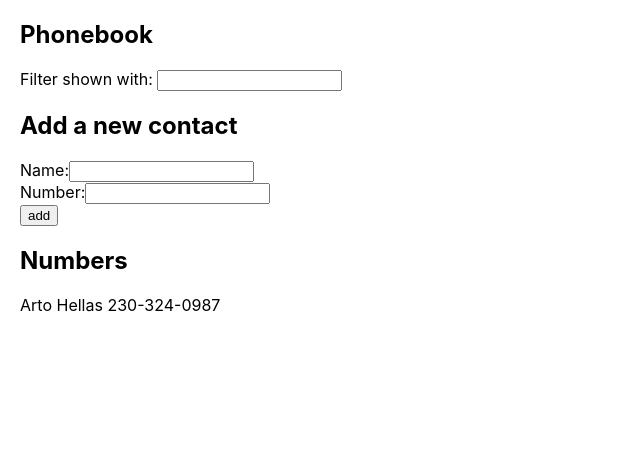
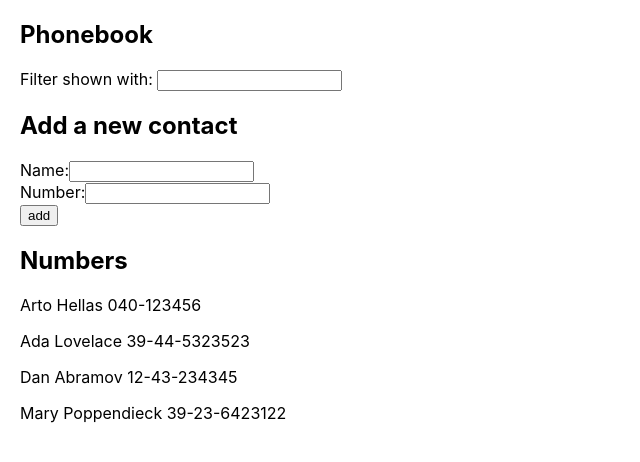
Before and after one commit to Taylor-Griffin/phonebook, a React (Create React App) app: page / in a window 1280 px wide. Shown: the top 462 px of the page, without its empty margins (0-640 px from the left). Built offline with nearby package versions, Linux system fonts and the light colour scheme; data requests are answered from the project's data file; the HTML template or start-up script is replaced by a standard one.

Commit message:
complete step 6

```diff
--- /dev/null
+++ b/db.json
@@ -0,0 +1,24 @@
+{
+    "persons":[
+      {
+        "name": "Arto Hellas",
+        "number": "040-123456",
+        "id": 1
+      },
+      {
+        "name": "Ada Lovelace",
+        "number": "39-44-5323523",
+        "id": 2
+      },
+      {
+        "name": "Dan Abramov",
+        "number": "12-43-234345",
+        "id": 3
+      },
+      {
+        "name": "Mary Poppendieck",
+        "number": "39-23-6423122",
+        "id": 4
+      }
+    ]
+  }
--- a/src/App.js
+++ b/src/App.js
@@ -1,15 +1,20 @@
-import { useState } from 'react';
+import axios from 'axios';
+import { useState, useEffect } from 'react';
 import Filter from './components/Filter';
 import PersonForm from './components/PersonForm';
 import Persons from './components/Persons';
 
 const App = () => {
-  const [persons, setPersons] = useState([
-    { name: 'Arto Hellas', number: '230-324-0987' },
-  ]);
+  const [persons, setPersons] = useState([]);
   const [filteredName, setFilteredName] = useState('');
   const [newName, setNewName] = useState('');
   const [newNumber, setNewNumber] = useState('');
+
+  useEffect(() => {
+    axios.get('http://localhost:3001/persons').then((res) => {
+      setPersons(res.data);
+    });
+  }, []);
   const handleChange = (e) => {
     e.target.id === 'name'
       ? setNewName(e.target.value)
```
Also changed, not shown: package.json (+6 -1 lines), 1 other file (tests, documents, lock files or other folders).
